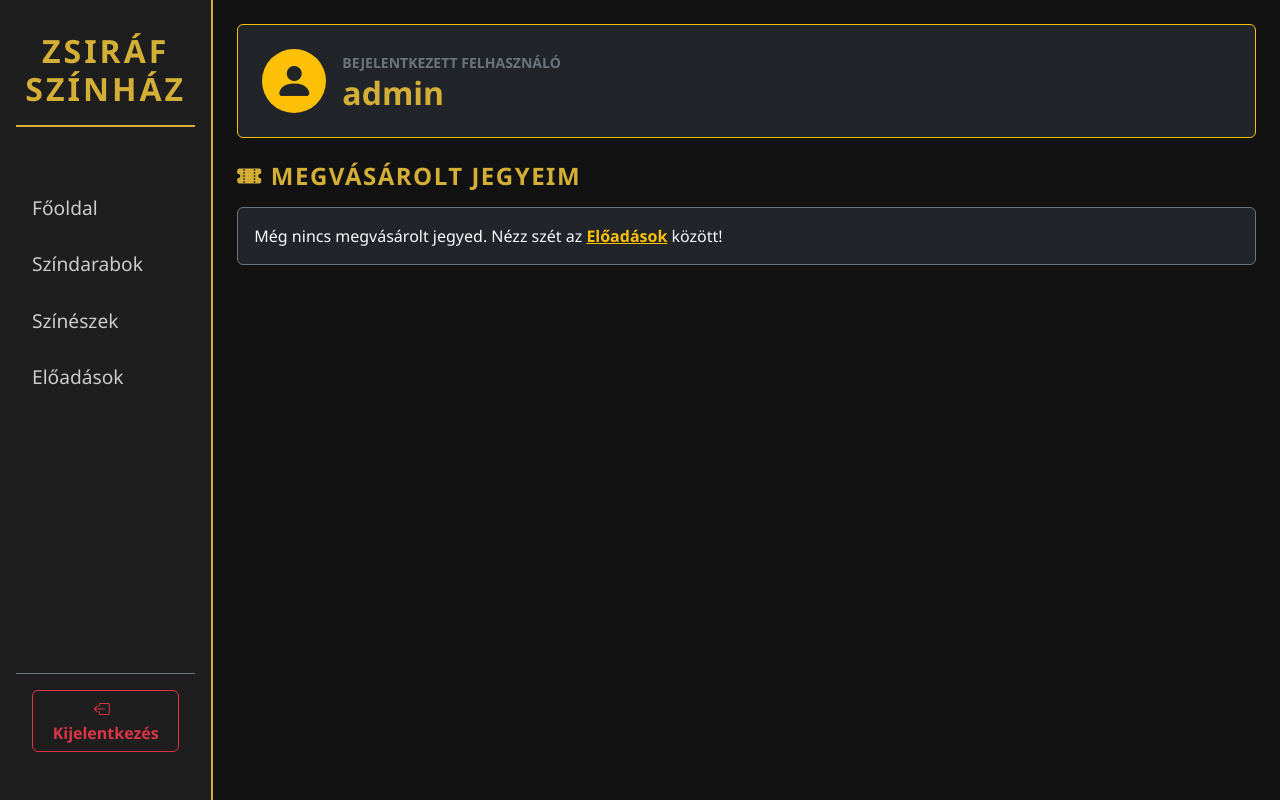
After one commit to imremarci/szinhaz, a Spring Boot app: page /profil in a window 1280 px wide. The commit adds this page. Run offline with Spring Boot 4, Linux system fonts and the light colour scheme; a user stored in the database is signed in; data that the repository does not hold is empty.

Commit message:
profil oldal létrehozása

```diff
--- a/src/main/java/com/example/szinhaz/controller/PageController.java
+++ b/src/main/java/com/example/szinhaz/controller/PageController.java
@@ -195,6 +195,17 @@ public class PageController {
         session.removeAttribute("loggedInUser");
         return "redirect:/fooldal";
     }
+    @GetMapping("/profil")
+    public String userProfile(HttpSession session, Model model) {
+        User currentUser = (User) session.getAttribute("loggedInUser");
+        if (currentUser == null) {
+            return "redirect:/bejelentkezes";
+        }
+
+        model.addAttribute("user", currentUser);
+        model.addAttribute("tickets", ticketRepository.findByUserId(currentUser.getId()));
+        return "profil";
+    }
 
     // ADMIN FELÜLET MEGJELENÍTÉSE (adatbázisból)
     @GetMapping("/admin")
--- a/src/main/java/com/example/szinhaz/repository/TicketRepository.java
+++ b/src/main/java/com/example/szinhaz/repository/TicketRepository.java
@@ -6,4 +6,5 @@ import java.util.List;
 
 public interface TicketRepository extends JpaRepository<Ticket, Long> {
     List<Ticket> findByShowId(Long showId);
+    List<Ticket> findByUserId(Long userId);
 }
--- /dev/null
+++ b/src/main/resources/templates/profil.html
@@ -0,0 +1,91 @@
+<!DOCTYPE html>
+<html lang="hu" data-bs-theme="dark" xmlns:th="http://www.thymeleaf.org">
+<head>
+    <meta charset="UTF-8">
+    <meta name="viewport" content="width=device-width, initial-scale=1.0">
+    <title>Zsiráf Színház - Profilom</title>
+    <link href="https://cdn.jsdelivr.net/npm/bootstrap@5.3.2/dist/css/bootstrap.min.css" rel="stylesheet">
+    <link href="https://cdn.jsdelivr.net/npm/bootstrap-icons@1.11.1/font/bootstrap-icons.css" rel="stylesheet">
+    <link rel="stylesheet" href="css/style.css" th:href="@{/css/style.css}">
+</head>
+<body>
+
+<div class="container-fluid p-0">
+    <div class="row g-0">
+
+        <!-- BAL OLDALI MENÜ -->
+        <div class="col-12 col-md-3 col-lg-2">
+            <div class="sidebar d-flex flex-column" style="min-height: 100vh;">
+                <h1>Zsiráf Színház</h1>
+                <div class="sidebar-menu mt-4">
+                    <h2 th:onclick="|window.location.href='@{/fooldal}'|">Főoldal</h2>
+                    <h2 th:onclick="|window.location.href='@{/darabok}'|">Színdarabok</h2>
+                    <h2 th:onclick="|window.location.href='@{/szineszek}'|">Színészek</h2>
+                    <h2 th:onclick="|window.location.href='@{/eloadasok}'|">Előadások</h2>
+                </div>
+
+                <div class="mt-auto p-3 border-top border-secondary">
+                    <a th:href="@{/kijelentkezes}" class="btn btn-outline-danger w-100 fw-bold">
+                        <i class="bi bi-box-arrow-left me-2"></i>Kijelentkezés
+                    </a>
+                </div>
+            </div>
+        </div>
+
+        <!-- JOBB OLDALI TARTALOM -->
+        <div class="col-12 col-md-9 col-lg-10 offset-md-3 offset-lg-2 p-4">
+
+            <!-- FELHASZNÁLÓ ADATAI -->
+            <div class="card bg-dark border-warning mb-4">
+                <div class="card-body d-flex align-items-center gap-3 p-4">
+                    <div class="rounded-circle bg-warning text-dark d-flex align-items-center justify-content-center"
+                         style="width: 64px; height: 64px;">
+                        <i class="bi bi-person-fill fs-1"></i>
+                    </div>
+                    <div>
+                        <small class="text-secondary text-uppercase fw-bold">Bejelentkezett felhasználó</small>
+                        <h2 class="m-0 fw-bold" style="color: var(--theater-gold);" th:text="${user.name}">Felhasználónév</h2>
+                    </div>
+                </div>
+            </div>
+
+            <!-- MEGVÁSÁROLT JEGYEK -->
+            <h4 class="fw-bold mb-3" style="color: var(--theater-gold); text-transform: uppercase; letter-spacing: 1.5px;">
+                <i class="bi bi-ticket-perforated-fill me-2"></i>Megvásárolt jegyeim
+            </h4>
+
+            <div th:if="${#lists.isEmpty(tickets)}" class="alert alert-secondary bg-dark border-secondary text-light">
+                Még nincs megvásárolt jegyed. Nézz szét az <a th:href="@{/eloadasok}" class="text-warning fw-bold">Előadások</a> között!
+            </div>
+
+            <div class="row g-3" th:unless="${#lists.isEmpty(tickets)}">
+                <div class="col-12 col-md-6 col-lg-4" th:each="ticket : ${tickets}">
+                    <div class="card bg-dark border-secondary h-100">
+                        <div class="card-body">
+                            <h5 class="card-title fw-bold" style="color: var(--theater-gold);"
+                                th:text="${ticket.show.play.title}">Színdarab címe</h5>
+                            <p class="card-text mb-1 text-light">
+                                <i class="bi bi-calendar-event me-2 text-warning"></i>
+                                <span th:text="${#temporals.format(ticket.show.startTime, 'yyyy. MM. dd. HH:mm')}">2026. 11. 19. 19:00</span>
+                            </p>
+                            <p class="card-text mb-1 text-light">
+                                <i class="bi bi-geo-alt-fill me-2 text-warning"></i>
+                                <span th:text="${ticket.show.room.name}">Nagyterem</span>
+                            </p>
+                            <p class="card-text mb-0 text-light">
+                                <i class="bi bi-grid-3x3-gap-fill me-2 text-warning"></i>
+                                <strong>Szék: </strong>
+                                <span th:text="${ticket.rowNumber} + '. sor, ' + ${ticket.seatNumber} + '. szék'">1. sor, 4. szék</span>
+                            </p>
+                        </div>
+                    </div>
+                </div>
+            </div>
+
+        </div>
+    </div>
+</div>
+
+<script src="https://cdn.jsdelivr.net/npm/bootstrap@5.3.2/dist/js/bootstrap.bundle.min.js"></script>
+</body>
+</html>
```
Also changed, not shown: src/main/resources/templates/fooldal.html (+27 -8 lines).
